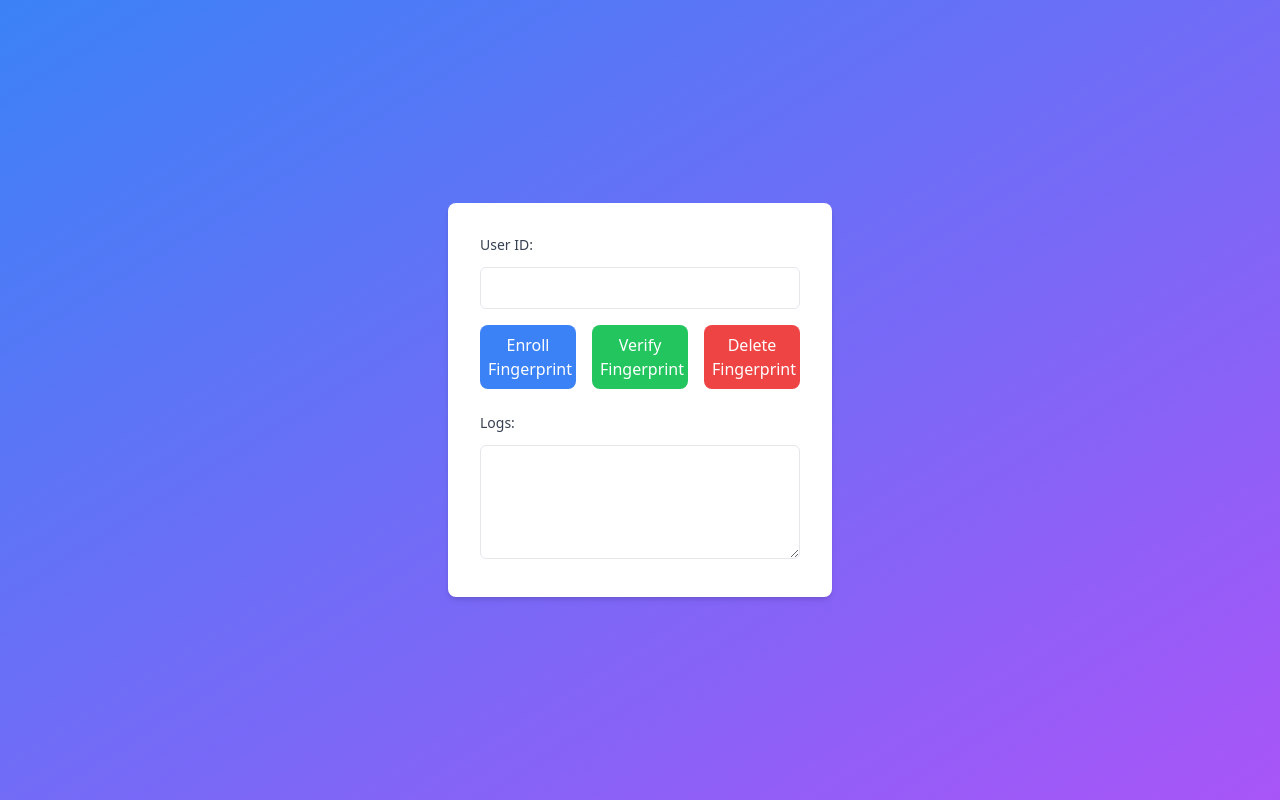
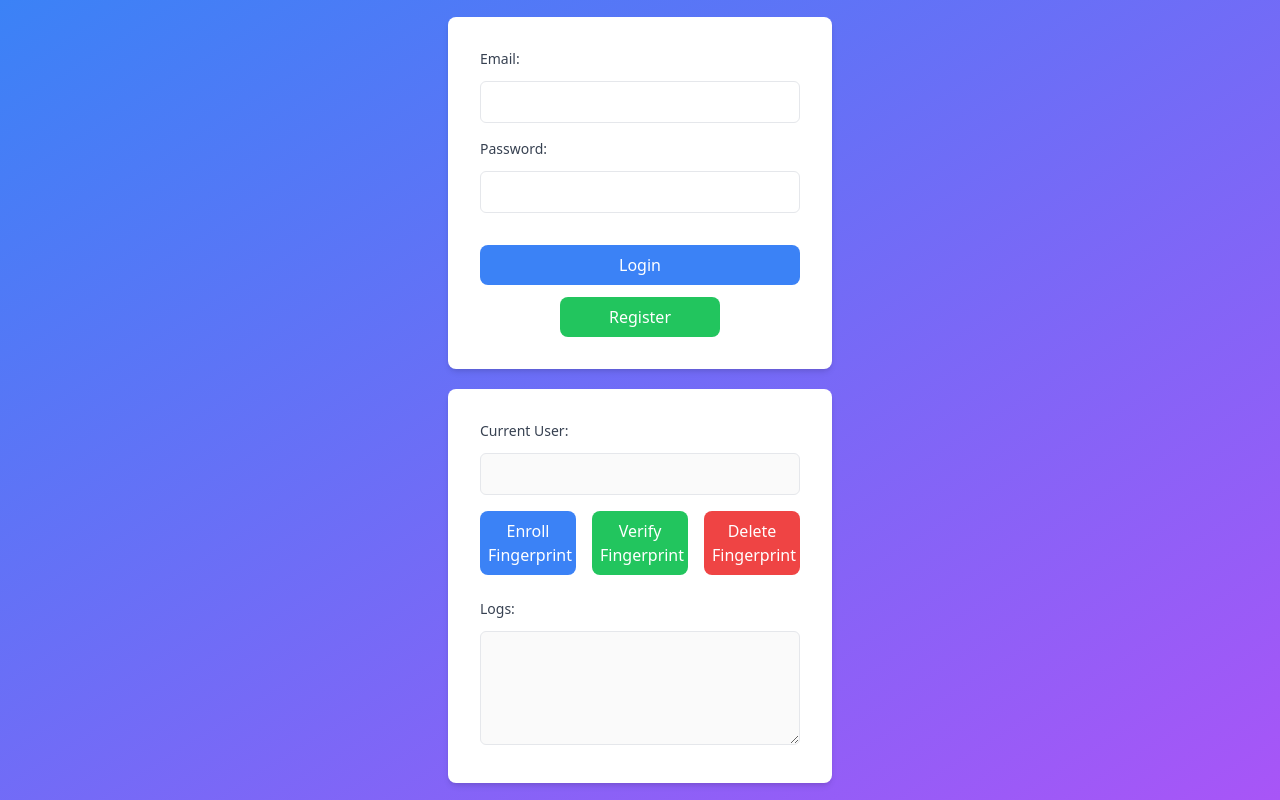
Before and after one commit to mujugen/BbArduinoWebApp, a Next.js app: page / in a window 1280 px wide. Built offline with nearby package versions, Linux system fonts and the light colour scheme.

Commit message:
login/register gui

```diff
--- a/package.json
+++ b/package.json
@@ -20,6 +20,7 @@
     "eslint": "^8",
     "eslint-config-next": "13.5.6",
     "postcss": "^8",
+    "prisma": "^5.4.2",
     "tailwindcss": "^3"
   }
 }
--- a/pages/index.js
+++ b/pages/index.js
@@ -1,8 +1,14 @@
+import React, { useState } from "react";
+
 export default function Home() {
+  const [showRegisterForm, setShowRegisterForm] = useState(true);
+
   async function enrollRequest() {
     console.log("enrollRequest");
     try {
-      const response = await fetch("http://localhost:3000/api/enrollAPI");
+      const response = await fetch(
+        "http://localhost:3000/api/arduino/enrollAPI"
+      );
       if (!response.ok) {
         throw new Error("Something went wrong");
       }
@@ -15,7 +21,9 @@ export default function Home() {
   async function verifyRequest() {
     console.log("verifyRequest");
     try {
-      const response = await fetch("http://localhost:3000/api/verifyAPI");
+      const response = await fetch(
+        "http://localhost:3000/api/arduino/verifyAPI"
+      );
       if (!response.ok) {
         throw new Error("Something went wrong");
       }
@@ -28,7 +36,9 @@ export default function Home() {
   async function deleteRequest() {
     console.log("deleteRequest");
     try {
-      const response = await fetch("http://localhost:3000/api/deleteAPI");
+      const response = await fetch(
+        "http://localhost:3000/api/arduino/deleteAPI"
+      );
       if (!response.ok) {
         throw new Error("Something went wrong");
       }
@@ -39,21 +49,196 @@ export default function Home() {
     }
   }
 
+  async function login() {
+    const emailInput = document.getElementById("email");
+    const passwordInput = document.getElementById("password");
+
+    // Access the values of the input fields
+    const email = emailInput.value;
+    const password = passwordInput.value;
+
+    // Log the values to the console
+    console.log("Email:", email);
+    console.log("Password:", password);
+  }
+
+  function register() {
+    setShowRegisterForm(!showRegisterForm);
+  }
+
+  async function confirmRegister() {
+    const emailInput = document.getElementById("email");
+    const passwordInput = document.getElementById("password");
+    const firstNameInput = document.getElementById("firstName");
+    const lastNameInput = document.getElementById("lastName");
+    const birthdayInput = document.getElementById("birthday");
+
+    // Access the values of the input fields
+    const email = emailInput.value;
+    const password = passwordInput.value;
+    const firstName = firstNameInput.value;
+    const lastName = lastNameInput.value;
+    const birthday = birthdayInput.value;
+
+    // Log the values to the console
+    console.log("Email:", email);
+    console.log("Password:", password);
+    console.log("First Name:", firstName);
+    console.log("Last Name:", lastName);
+    console.log("Birthday:", birthday);
+  }
+
   return (
-    <div className="min-h-screen bg-gradient-to-br from-blue-500 to-purple-500 flex items-center justify-center">
+    <div className="min-h-screen bg-gradient-to-br from-blue-500 to-purple-500 flex flex-col items-center justify-center">
+      <div className="bg-white p-8 rounded-lg shadow-md w-96 mb-5 flex flex-col">
+        {showRegisterForm ? (
+          <>
+            <div className="mb-4">
+              <label
+                htmlFor="userId"
+                className="block text-sm font-medium text-gray-700 mb-2"
+              >
+                Email:
+              </label>
+              <input
+                type="text"
+                id="email"
+                name="userId"
+                className="mt-1 p-2 w-full border rounded-md"
+              />
+            </div>
+            <div className="mb-4">
+              <label
+                htmlFor="userId"
+                className="block text-sm font-medium text-gray-700 mb-2"
+              >
+                Password:
+              </label>
+              <input
+                type="text"
+                id="password"
+                name="userId"
+                className="mt-1 p-2 w-full border rounded-md"
+              />
+            </div>
+            <div className="flex flex-col w-full space-y-3 mt-4 items-center">
+              <button
+                className="w-full bg-blue-500 hover:bg-blue-600 focus:outline-none focus:ring focus:ring-red-200 text-white rounded-lg p-2 transition-transform transform hover:scale-105"
+                onClick={login}
+              >
+                Login
+              </button>
+              <button
+                className="w-1/2 bg-green-500 hover:bg-green-600 focus:outline-none focus:ring focus:ring-red-200 text-white rounded-lg p-2 transition-transform transform hover:scale-105"
+                onClick={register}
+              >
+                Register
+              </button>
+            </div>
+          </>
+        ) : (
+          <>
+            <div className="mb-4">
+              <label
+                htmlFor="userId"
+                className="block text-sm font-medium text-gray-700 mb-2"
+              >
+                Email:
+              </label>
+              <input
+                type="text"
+                id="email"
+                name="userId"
+                className="mt-1 p-2 w-full border rounded-md"
+              />
+            </div>
+            <div className="mb-4">
+              <label
+                htmlFor="userId"
+                className="block text-sm font-medium text-gray-700 mb-2"
+              >
+                Password:
+              </label>
+              <input
+                type="text"
+                id="password"
+                name="userId"
+                className="mt-1 p-2 w-full border rounded-md"
+              />
+            </div>
+            <div className="mb-4">
+              <label
+                htmlFor="firstName"
+                className="block text-sm font-medium text-gray-700 mb-2"
+              >
+                First Name:
+              </label>
+              <input
+                type="text"
+                id="firstName"
+                name="firstName"
+                className="mt-1 p-2 w-full border rounded-md"
+              />
+            </div>
+            <div className="mb-4">
+              <label
+                htmlFor="lastName"
+                className="block text-sm font-medium text-gray-700 mb-2"
+              >
+                Last Name:
+              </label>
+              <input
+                type="text"
+                id="lastName"
+                name="lastName"
+                className="mt-1 p-2 w-full border rounded-md"
+              />
+            </div>
+            <div className="mb-4">
+              <label
+                htmlFor="birthday"
+                className="block text-sm font-medium text-gray-700 mb-2"
+              >
+                Birthday:
+              </label>
+              <input
+                type="date"
+                id="birthday"
+                name="birthday"
+                className="mt-1 p-2 w-full border rounded-md"
+              />
+            </div>
+            <div className="flex flex-col w-full space-y-3 mt-4 items-center">
+              <button
+                className="w-full bg-green-500 hover:bg-green-600 focus:outline-none focus:ring focus:ring-red-200 text-white rounded-lg p-2 transition-transform transform hover:scale-105"
+                onClick={confirmRegister}
+              >
+                Confirm
+              </button>
+              <button
+                className="w-1/2 bg-gray-400 hover:bg-gray-800 focus:outline-none focus:ring focus:ring-red-200 text-white rounded-lg p-2 transition-transform transform hover:scale-105"
+                onClick={register}
+              >
+                Back
+              </button>
+            </div>
+          </>
+        )}
+      </div>
       <div className="bg-white p-8 rounded-lg shadow-md w-96">
         <div className="mb-4">
           <label
             htmlFor="userId"
             className="block text-sm font-medium text-gray-700 mb-2"
           >
-            User ID:
+            Current User:
           </label>
           <input
             type="text"
             id="userId"
             name="userId"
             className="mt-1 p-2 w-full border rounded-md"
+            disabled
           />
         </div>
         <div className="grid grid-cols-3 gap-4">
@@ -89,6 +274,7 @@ export default function Home() {
             name="logs"
             rows="4"
             className="mt-1 p-2 w-full border rounded-md"
+            disabled
           ></textarea>
         </div>
       </div>
```
Also changed, not shown: pages/api/arduino/deleteAPI.js (renamed from pages/api/deleteAPI.js), pages/api/arduino/enrollAPI.js (renamed from pages/api/enrollAPI.js), pages/api/arduino/verifyAPI.js (renamed from pages/api/verifyAPI.js), pages/api/db/login.js (added), pages/api/db/register.js (added), 1 other file (tests, documents, lock files or other folders).
